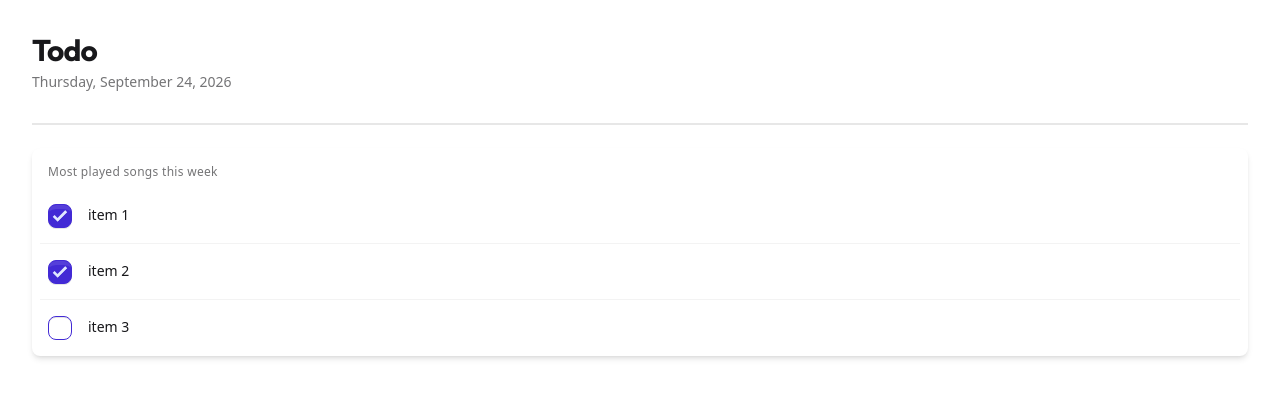
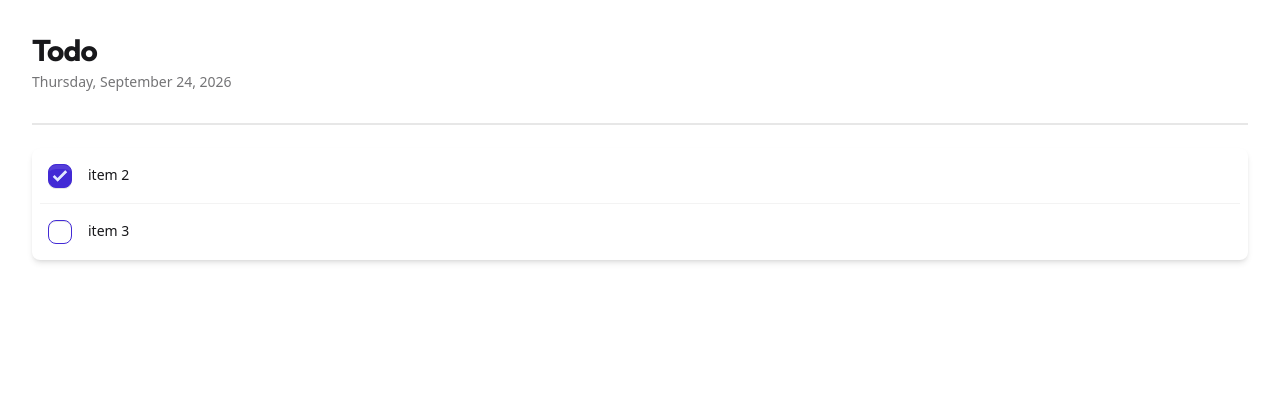
Before and after one commit to sigilwigg/Electron-Todo-App, a React (Vite) app: page / in a window 1280 px wide. Shown: the top 398 px of the page. Built offline with nearby package versions, Linux system fonts and the light colour scheme; the HTML template or start-up script is replaced by a standard one.

Commit message:
add date data to todo items

```diff
--- a/index.html
+++ b/index.html
@@ -3,7 +3,7 @@
   <head>
     <meta charset="UTF-8" />
     <meta name="viewport" content="width=device-width, initial-scale=1.0" />
-    <title>Electron React DaisyUI</title>
+    <title>Todo List</title>
   </head>
   <body>
     <div id="root"></div>
--- a/src/components/TodoList.jsx
+++ b/src/components/TodoList.jsx
@@ -2,11 +2,11 @@ import React, { useState } from 'react'
 import TodoListItem from './TodoListItem'
 
 export default function TodoList() {
-  // Sample initial todo items
   const [todos, setTodos] = useState([
-    { id: 1, text: 'item 1', completed: true },
-    { id: 2, text: 'item 2', completed: true },
-    { id: 3, text: 'item 3', completed: false },
+    { id: 1, text: 'item 1', completed: true, date: '2026-09-20' },
+    { id: 2, text: 'item 2', completed: true, date: '2026-09-24' },
+    { id: 3, text: 'item 3', completed: false, date: '2026-09-24' },
+    { id: 4, text: 'item 4', completed: false, date: '2026-09-25' },
   ])
 
   const toggleTodo = (id) => {
@@ -15,12 +15,16 @@ export default function TodoList() {
     ))
   }
 
+  // Get today's date in YYYY-MM-DD format for comparison
+  const todayStr = new Date().toISOString().split('T')[0]
+
+  // Filter out todos with dates later than today
+  const visibleTodos = todos.filter(todo => todo.date == todayStr)
+
   return (
     <ul className="list bg-base-100 rounded-box shadow-md">
 
-        <div className="p-4 pb-2 text-xs opacity-60 tracking-wide">Most played songs this week</div>
-
-        {todos.map(todo => (
+        {visibleTodos.map(todo => (
         <TodoListItem
             key={todo.id}
             task={todo.text}
```
